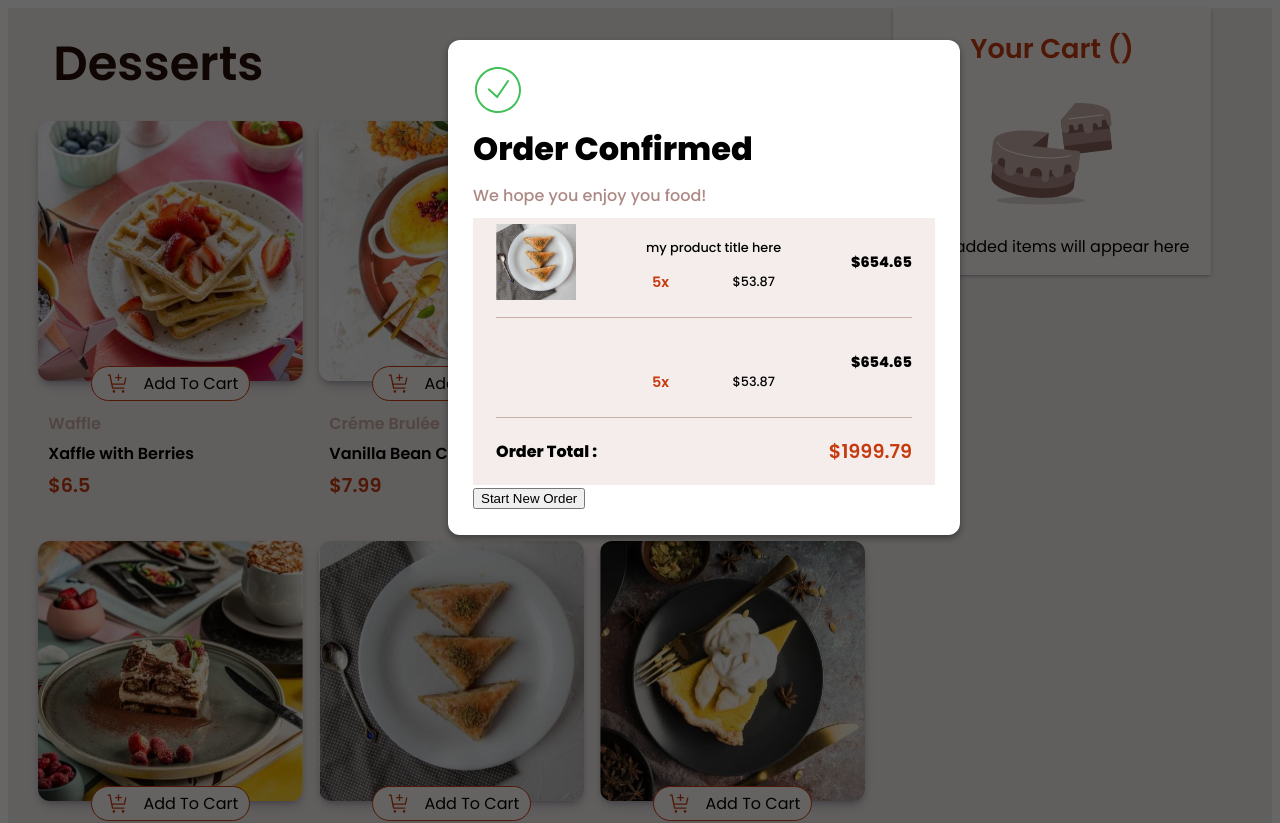
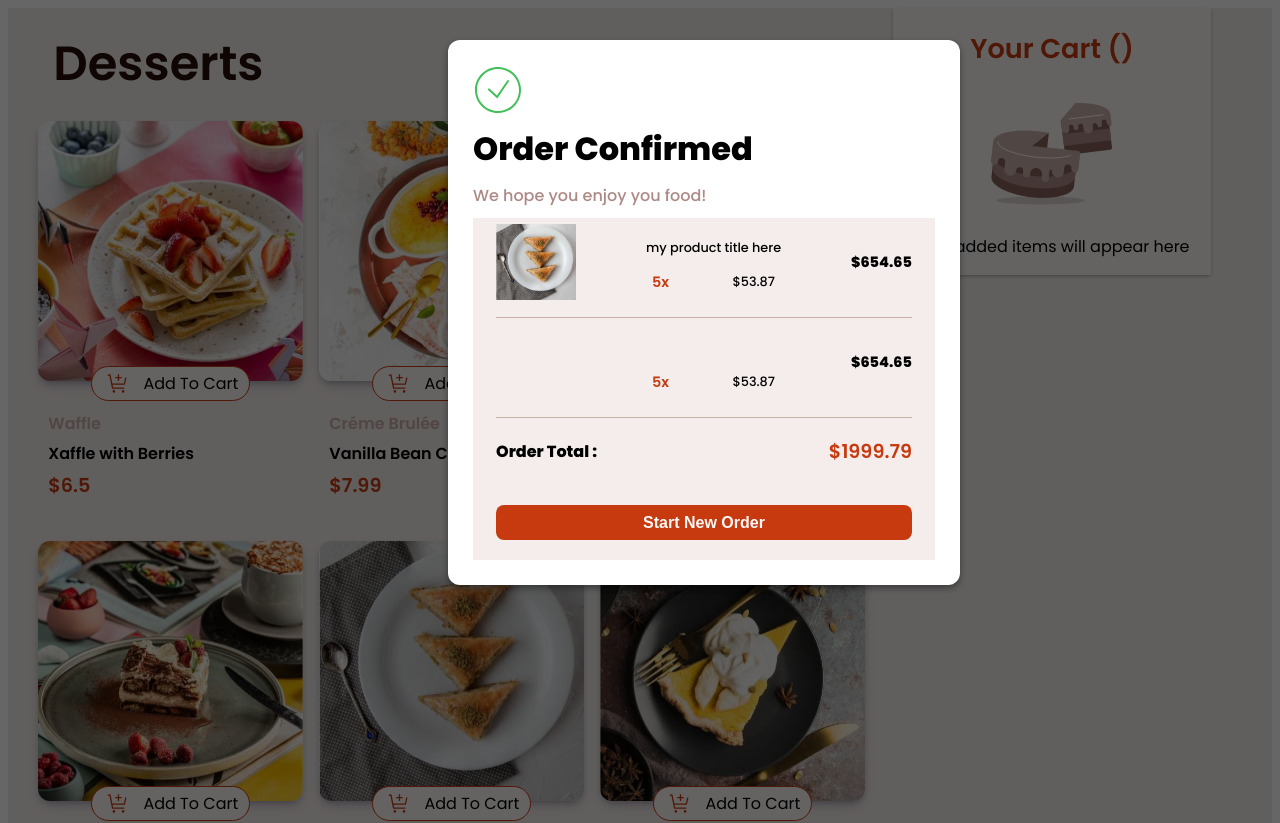
Before and after one commit to mohamedMachlou/angular-product-list, an Angular app: page / in a window 1280 px wide. Shown: the top 823 px of the page. Built offline with nearby package versions, Linux system fonts and the light colour scheme.

Commit message:
add pop-up button style

```diff
--- a/src/app/product-list/components/show-product/show-product.component.css
+++ b/src/app/product-list/components/show-product/show-product.component.css
@@ -250,3 +250,22 @@
   font-size: 1.2rem;
   color: var(--red-color);
 }
+.popup .btn {
+  width: 100%;
+  padding-top: 20px;
+  padding-bottom: 20px;
+  background-color: var(--rose100);
+  display: flex;
+  align-items: center;
+  justify-content: center;
+}
+.popup .btn button {
+  width: 90%;
+  height: 35px;
+  font-weight: 700;
+  font-size: 1rem;
+  color: var(--rose50-color);
+  border: none;
+  border-radius: 8px;
+  background-color: var(--red-color);
+}
```
